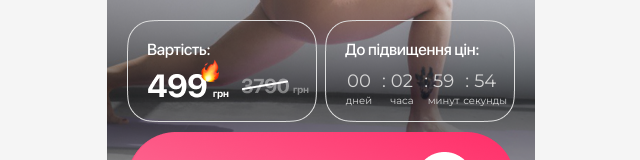
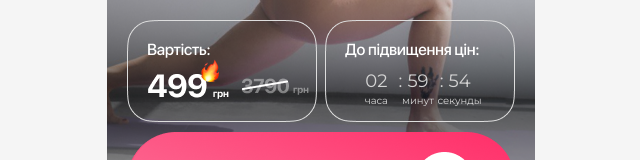
Before and after one commit to Pencil-Knight/pencil-knight.github.io, a plain HTML site: page index.html in a window 1280 px wide. Shown: the part 585-745 px from the top of the page, without its empty margins (319-959 px from the left). Drawn offline with nearby package versions, Linux system fonts and the light colour scheme.

Commit message:
antonZaebal

```diff
--- a/css/style.css
+++ b/css/style.css
@@ -112,7 +112,7 @@ header img,
   font-size: 18px;
 	position: absolute;
 	top: 65.5rem;
-	left: 23rem;
+	left: 58%;
 	color: #D4D4D4;
 }
 .timer__item {
--- a/index.html
+++ b/index.html
@@ -53,7 +53,7 @@ height="0" width="0" style="display:none;visibility:hidden"></iframe></noscript>
 			<!-- timer -->
 			<div class="timer">
 				<div class="timer__items">
-					<div class="timer__item timer__days">00</div>
+					<!-- <div class="timer__item timer__days">00</div> -->
 					<div class="timer__item timer__hours">00</div>
 					<div class="timer__item timer__minutes">00</div>
 					<div class="timer__item timer__seconds">00</div>
--- a/index.js
+++ b/index.js
@@ -106,8 +106,10 @@ class CountdownTimer {
 		this._cbComplete = cbComplete;
 		this._timerId = null;
 		this._out = {
-			days: '', hours: '', minutes: '', seconds: '',
-			daysTitle: '', hoursTitle: '', minutesTitle: '', secondsTitle: ''
+			// days: '',
+			 hours: '', minutes: '', seconds: '',
+			// daysTitle: '',
+			 hoursTitle: '', minutesTitle: '', secondsTitle: ''
 		};
 		this._start();
 	}
@@ -120,15 +122,15 @@ class CountdownTimer {
 	}
 	_calc() {
 		const diff = this._deadline - new Date();
-		const days = diff > 0 ? Math.floor(diff / 1000 / 60 / 60 / 24) : 0;
+		// const days = diff > 0 ? Math.floor(diff / 1000 / 60 / 60 / 24) : 0;
 		const hours = diff > 0 ? Math.floor(diff / 1000 / 60 / 60) % 24 : 0;
 		const minutes = diff > 0 ? Math.floor(diff / 1000 / 60) % 60 : 0;
 		const seconds = diff > 0 ? Math.floor(diff / 1000) % 60 : 0;
-		this._out.days = days < 10 ? '0' + days : days;
+		// this._out.days = days < 10 ? '0' + days : days;
 		this._out.hours = hours < 10 ? '0' + hours : hours;
 		this._out.minutes = minutes < 10 ? '0' + minutes : minutes;
 		this._out.seconds = seconds < 10 ? '0' + seconds : seconds;
-		this._out.daysTitle = CountdownTimer.declensionNum(days, ['день', 'дня', 'дней']);
+		// this._out.daysTitle = CountdownTimer.declensionNum(days, ['день', 'дня', 'дней']);
 		this._out.hoursTitle = CountdownTimer.declensionNum(hours, ['час', 'часа', 'часов']);
 		this._out.minutesTitle = CountdownTimer.declensionNum(minutes, ['минута', 'минуты', 'минут']);
 		this._out.secondsTitle = CountdownTimer.declensionNum(seconds, ['секунда', 'секунды', 'секунд']);
@@ -143,7 +145,7 @@ class CountdownTimer {
 document.addEventListener('DOMContentLoaded', () => {
 
 	// .timer (на минуту)
-	const elDays = document.querySelector('.timer .timer__days');
+	// const elDays = document.querySelector('.timer .timer__days');
 	const elHours = document.querySelector('.timer .timer__hours');
 	const elMinutes = document.querySelector('.timer .timer__minutes');
 	const elSeconds = document.querySelector('.timer .timer__seconds');
@@ -151,11 +153,11 @@ document.addEventListener('DOMContentLoaded', () => {
 	(function timer() {
 		const deadline = new Date(Date.now() + ( 3 * 60 * 60 * 1000 + 999));
 		new CountdownTimer(deadline, (timer) => {
-			elDays.textContent = timer.days;
+			// elDays.textContent = timer.days;
 			elHours.textContent = timer.hours;
 			elMinutes.textContent = timer.minutes;
 			elSeconds.textContent = timer.seconds;
-			elDays.dataset.title = timer.daysTitle;
+			// elDays.dataset.title = timer.daysTitle;
 			elHours.dataset.title = timer.hoursTitle;
 			elMinutes.dataset.title = timer.minutesTitle;
 			elSeconds.dataset.title = timer.secondsTitle;
```
